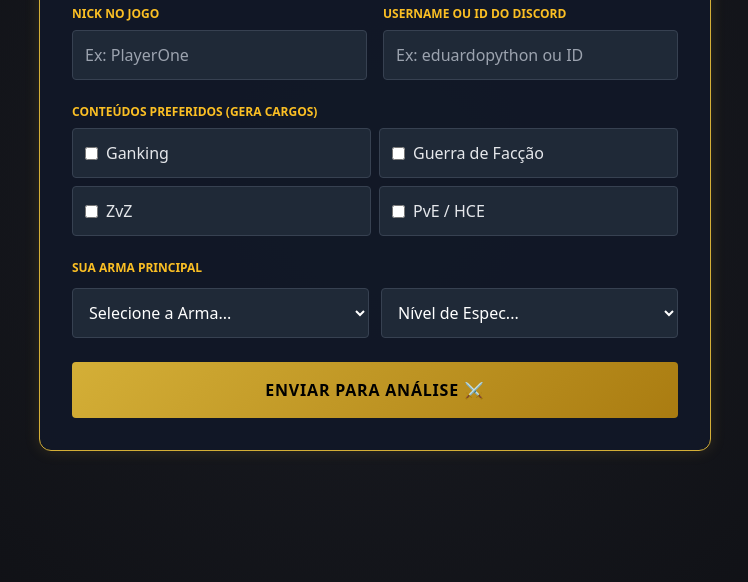
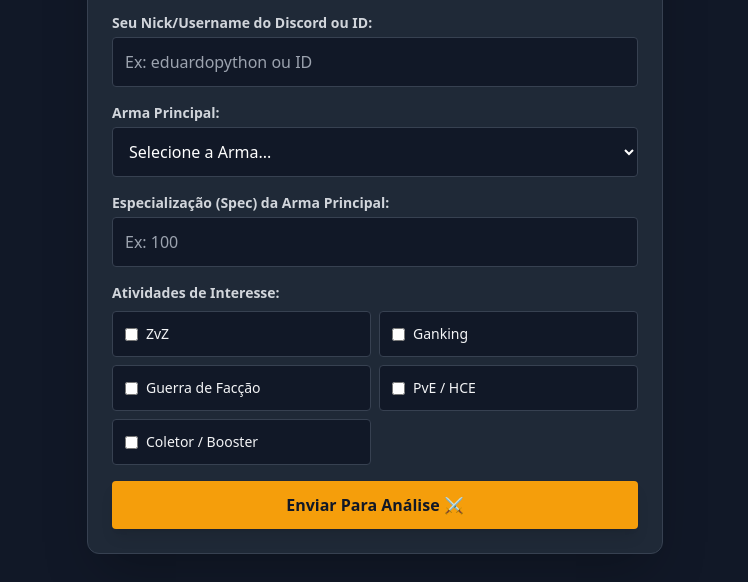
Before and after one commit to EduardoPython/recrutamento-albion, a plain HTML site: page index.html in a window 1280 px wide. Shown: the part 218-800 px from the top of the page, without its empty margins (265-1013 px from the left). Drawn offline with nearby package versions, Linux system fonts and the light colour scheme.

Commit message:
Update index.html

```diff
--- a/index.html
+++ b/index.html
@@ -3,90 +3,98 @@
 <head>
   <meta charset="UTF-8">
   <meta name="viewport" content="width=device-width, initial-scale=1.0">
-  <title>Alistamento Amigos do Blackjack</title>
+  <title>Recrutamento - Albion Online</title>
   <script src="https://cdn.tailwindcss.com"></script>
-  <style>
-    body { background: radial-gradient(circle at center, #1a1c23 0%, #0d0e12 100%); }
-    .gold-border { border: 1px solid #d4af37; box-shadow: 0 0 15px rgba(212, 175, 55, 0.15); }
-    .gold-button { background: linear-gradient(135deg, #d4af37 0%, #aa7c11 100%); }
-  </style>
 </head>
-<body class="text-gray-200 min-h-screen flex items-center justify-center p-4">
+<body class="bg-gray-900 text-gray-100 min-h-screen flex items-center justify-center p-4">
 
-  <div class="max-w-2xl w-full bg-gray-900/90 rounded-xl p-8 gold-border my-8">
-    <h1 class="text-3xl font-extrabold text-amber-400 text-center uppercase mb-6">⚔️ Recrutamento do Blackjack ⚔️</h1>
+  <div class="max-w-xl w-full bg-gray-800 rounded-xl shadow-2xl p-6 border border-gray-700">
+    <div class="text-center mb-6">
+      <h1 class="text-3xl font-bold text-amber-400 mb-2">⚔️ Formulário de Recrutamento</h1>
+      <p class="text-gray-400 text-sm">Preencha seus dados para solicitar entrada na guilda</p>
+    </div>
 
-    <form id="recruitmentForm" class="space-y-6">
+    <form id="recruitmentForm" class="space-y-4">
 
-      <!-- Nicks -->
-      <div class="grid grid-cols-1 md:grid-cols-2 gap-4">
-        <div>
-          <label class="block text-amber-400 font-bold mb-2 text-xs uppercase">Nick no Jogo</label>
-          <input type="text" id="gameNick" required placeholder="Ex: PlayerOne" class="w-full bg-gray-800 border border-gray-700 rounded p-3 text-white">
-        </div>
-        <div>
-          <label class="block text-amber-400 font-bold mb-2 text-xs uppercase">Username ou ID do Discord</label>
-          <input type="text" id="discordTag" required placeholder="Ex: eduardopython ou ID" class="w-full bg-gray-800 border border-gray-700 rounded p-3 text-white">
-        </div>
+      <!-- Nick no Jogo -->
+      <div>
+        <label class="block text-sm font-semibold mb-1 text-gray-300">Nick no Jogo (Albion):</label>
+        <input type="text" id="gameNick" required placeholder="Ex: PlayerOne"
+               class="w-full bg-gray-900 border border-gray-700 rounded p-3 text-white focus:outline-none focus:border-amber-400">
       </div>
 
-      <!-- Conteúdos para Cargos Automáticos -->
+      <!-- Tag / Nick no Discord -->
       <div>
-        <label class="block text-amber-400 font-bold mb-2 text-xs uppercase">Conteúdos Preferidos (Gera Cargos)</label>
-        <div class="grid grid-cols-2 gap-2">
-          <label class="bg-gray-800 p-3 rounded border border-gray-700 flex items-center space-x-2">
+        <label class="block text-sm font-semibold mb-1 text-gray-300">Seu Nick/Username do Discord ou ID:</label>
+        <input type="text" id="discordTag" required placeholder="Ex: eduardopython ou ID"
+               class="w-full bg-gray-900 border border-gray-700 rounded p-3 text-white focus:outline-none focus:border-amber-400">
+      </div>
+
+      <!-- Arma Principal -->
+      <div>
+        <label class="block text-sm font-semibold mb-1 text-gray-300">Arma Principal:</label>
+        <select id="mainWeapon" required class="w-full bg-gray-900 border border-gray-700 rounded p-3 text-white focus:outline-none focus:border-amber-400">
+          <option value="">Selecione a Arma...</option>
+          <optgroup label="Espadas">
+            <option value="Espada larga">Espada Larga</option>
+            <option value="Criadora de Reis">Criadora de Reis</option>
+            <option value="Lâmina Entalhada">Lâmina Entalhada</option>
+          </optgroup>
+          <optgroup label="Arcos">
+            <option value="Arco Badônico">Arco Badônico</option>
+            <option value="Arco Sussurrante">Arco Sussurrante</option>
+            <option value="Arco Longo">Arco Longo</option>
+          </optgroup>
+          <optgroup label="Machados">
+            <option value="Machadinha">Machadinha</option>
+            <option value="Pata de Urso">Pata de Urso</option>
+            <option value="Segadeira das Sombras">Segadeira das Sombras</option>
+          </optgroup>
+          <optgroup label="Cajados">
+            <option value="Cajado de Fogo">Cajado de Fogo</option>
+            <option value="Cajado Sagrado">Cajado Sagrado</option>
+            <option value="Cajado de Geada">Cajado de Geada</option>
+          </optgroup>
+        </select>
+      </div>
+
+      <!-- Spec da Arma -->
+      <div>
+        <label class="block text-sm font-semibold mb-1 text-gray-300">Especialização (Spec) da Arma Principal:</label>
+        <input type="number" id="weaponSpec" min="0" max="120" required placeholder="Ex: 100"
+               class="w-full bg-gray-900 border border-gray-700 rounded p-3 text-white focus:outline-none focus:border-amber-400">
+      </div>
+
+      <!-- Conteúdos / Atividades (Checkboxes) -->
+      <div>
+        <label class="block text-sm font-semibold mb-2 text-gray-300">Atividades de Interesse:</label>
+        <div class="grid grid-cols-2 gap-2 text-sm">
+          <label class="bg-gray-900 p-3 rounded border border-gray-700 flex items-center space-x-2 cursor-pointer hover:border-amber-400">
+            <input type="checkbox" name="roles" value="ZvZ" class="accent-amber-400">
+            <span>ZvZ</span>
+          </label>
+          <label class="bg-gray-900 p-3 rounded border border-gray-700 flex items-center space-x-2 cursor-pointer hover:border-amber-400">
             <input type="checkbox" name="roles" value="Ganking" class="accent-amber-400">
             <span>Ganking</span>
           </label>
-          <label class="bg-gray-800 p-3 rounded border border-gray-700 flex items-center space-x-2">
+          <label class="bg-gray-900 p-3 rounded border border-gray-700 flex items-center space-x-2 cursor-pointer hover:border-amber-400">
             <input type="checkbox" name="roles" value="Guerra de Facção" class="accent-amber-400">
             <span>Guerra de Facção</span>
           </label>
-          <label class="bg-gray-800 p-3 rounded border border-gray-700 flex items-center space-x-2">
-            <input type="checkbox" name="roles" value="ZvZ" class="accent-amber-400">
-            <span>ZvZ</span>
-          </label>
-          <label class="bg-gray-800 p-3 rounded border border-gray-700 flex items-center space-x-2">
+          <label class="bg-gray-900 p-3 rounded border border-gray-700 flex items-center space-x-2 cursor-pointer hover:border-amber-400">
             <input type="checkbox" name="roles" value="PvE / HCE" class="accent-amber-400">
             <span>PvE / HCE</span>
+          </label>
+          <label class="bg-gray-900 p-3 rounded border border-gray-700 flex items-center space-x-2 cursor-pointer hover:border-amber-400">
+            <input type="checkbox" name="roles" value="Coletor / Booster" class="accent-amber-400">
+            <span>Coletor / Booster</span>
           </label>
         </div>
       </div>
 
-      <!-- Seleção Direta de Armas -->
-      <div class="space-y-3">
-        <label class="block text-amber-400 font-bold text-xs uppercase">Sua Arma Principal</label>
-
-        <div class="grid grid-cols-1 md:grid-cols-2 gap-3">
-          <select id="mainWeapon" required class="bg-gray-800 border border-gray-700 rounded p-3 text-white">
-            <option value="">Selecione a Arma...</option>
-            <optgroup label="Arcos">
-              <option value="Arco Badônico">Arco Badônico</option>
-              <option value="Arco Sussurrante">Arco Sussurrante</option>
-              <option value="Arco Longo">Arco Longo</option>
-            </optgroup>
-            <optgroup label="Espadas">
-              <option value="Espada Larga">Espada Larga</option>
-              <option value="Criadora de Reis">Criadora de Reis</option>
-              <option value="Claidheamh Mór">Claidheamh Mór</option>
-            </optgroup>
-            <optgroup label="Cajados Cursados">
-              <option value="Cajado Malfazejo">Cajado Malfazejo</option>
-              <option value="Cajado da Sombra">Cajado da Sombra</option>
-            </optgroup>
-          </select>
-
-          <select id="weaponSpec" required class="bg-gray-800 border border-gray-700 rounded p-3 text-white">
-            <option value="">Nível de Espec...</option>
-            <option value="1 a 50">1 a 50 Espec</option>
-            <option value="50 a 99">50 a 99 Espec</option>
-            <option value="100/120">100 / 120 Espec</option>
-            <option value="120/120 (Full)">120 / 120 (Max)</option>
-          </select>
-        </div>
-      </div>
-
-      <button type="submit" id="submitBtn" class="w-full gold-button text-black font-black py-4 rounded uppercase tracking-wider transition-opacity duration-200 hover:opacity-90">
+      <!-- Botão de Enviar -->
+      <button type="submit" id="submitBtn"
+              class="w-full bg-amber-500 hover:bg-amber-600 text-gray-900 font-bold py-3 rounded transition duration-200 shadow-lg mt-4">
         Enviar Para Análise ⚔️
       </button>
     </form>
@@ -102,6 +110,14 @@
       submitBtn.disabled = true;
       submitBtn.innerText = 'ENVIANDO APLICAÇÃO... ⏳';
 
+      // 1. Pega o ID da guilda vindo do link (ex: ?guild=123456789)
+      const urlParams = new URLSearchParams(window.location.search);
+
+      // ⚠️ COLOQUE O ID DO SEU SERVIDOR PADRÃO DENTRO DAS ASPAS ABAIXO:
+      const DEFAULT_GUILD_ID = "SEU_ID_DO_SERVIDOR_AQUI";
+
+      const guildId = urlParams.get('guild') || DEFAULT_GUILD_ID;
+
       const gameNick = document.getElementById('gameNick').value;
       const discordTag = document.getElementById('discordTag').value;
       const mainWeapon = document.getElementById('mainWeapon').value;
@@ -111,22 +127,26 @@
                                  .map(cb => cb.value);
 
       try {
-        const response = await fetch('https://bot-recrutador.onrender.com/api/apply', {
+        // ⚠️ Troque a URL abaixo pela sua URL exata do Render:
+        const response = await fetch('https://SUA-URL-DA-RENDER.onrender.com/api/apply', {
           method: 'POST',
-          headers: { 'Content-Type': 'application/json' },
+          headers: {
+            'Content-Type': 'application/json'
+          },
           body: JSON.stringify({
             gameNick,
             discordTag,
             roles: selectedRoles,
             mainWeapon,
-            weaponSpec
+            weaponSpec,
+            guildId: guildId
           })
         });
 
         const data = await response.json();
 
         if (response.ok) {
-          alert('✅ Aplicação enviada com sucesso!');
+          alert('✅ Aplicação enviada com sucesso! Aguarde a análise no Discord.');
           form.reset();
         } else {
           alert('❌ Ocorreu um erro: ' + (data.error || 'Erro desconhecido ao enviar.'));
@@ -140,6 +160,5 @@
       }
     });
   </script>
-
 </body>
 </html>
```
